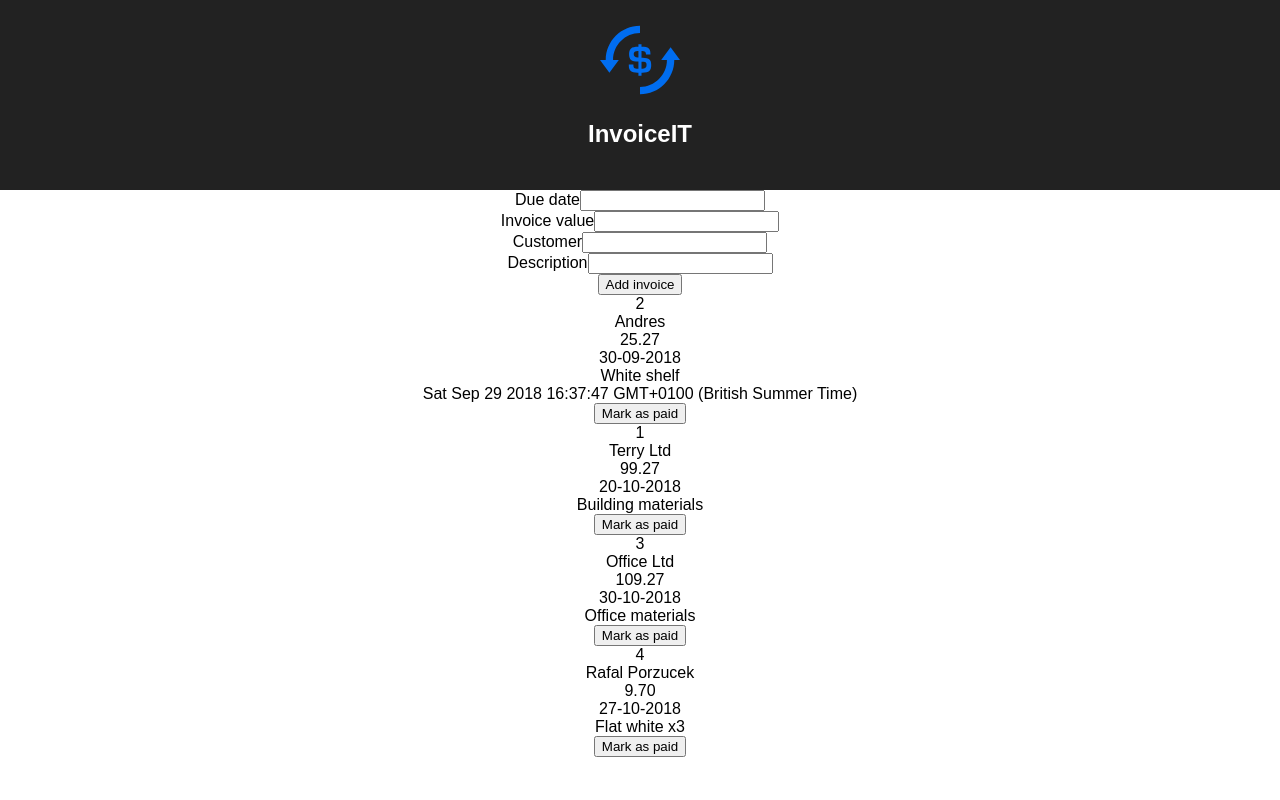
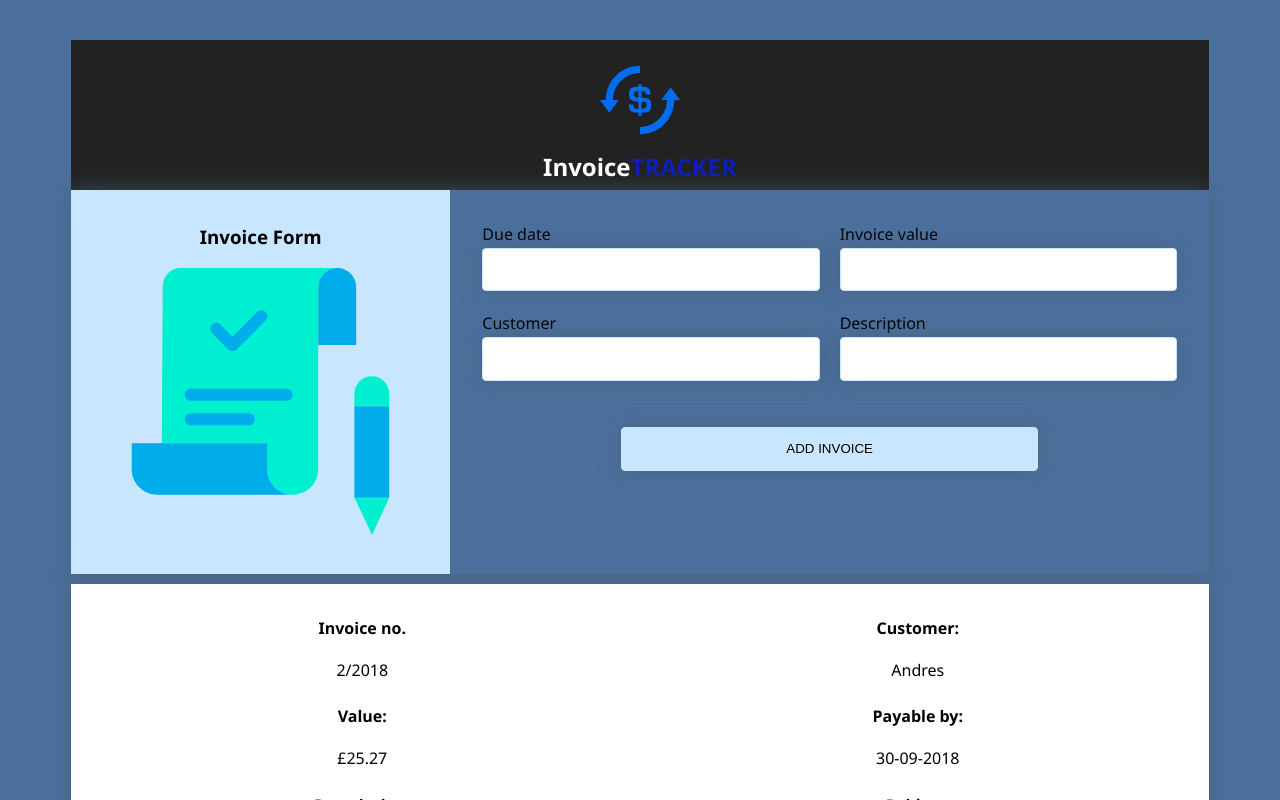
Before and after one commit to Cantem/invoice-tracker, a React (Create React App) app: page / in a window 1280 px wide. Shown: the top 800 px of the page. Built offline with nearby package versions, Linux system fonts and the light colour scheme.

Commit message:
Added styling to form and invoice list

```diff
--- a/public/index.html
+++ b/public/index.html
@@ -11,7 +11,6 @@
     -->
   <link rel="manifest" href="%PUBLIC_URL%/manifest.json">
   <link rel="shortcut icon" href="%PUBLIC_URL%/favicon.ico">
-  <link type="text/css" href="../static/style.css">
   <!--
       Notice the use of %PUBLIC_URL% in the tags above.
       It will be replaced with the URL of the `public` folder during the build.
--- a/src/App.css
+++ b/src/App.css
@@ -1,4 +1,8 @@
 .App {
+  max-width: 1170px;
+  margin-left: auto;
+  margin-right: auto;
+  padding: 1em;
   text-align: center;
 }
 
@@ -15,6 +19,11 @@
 
 .App-title {
   font-size: 1.5em;
+  margin: 0 0 1rem 0;
+}
+
+.App-title span {
+  color: rgb(15, 29, 186);
 }
 
 .App-intro {
--- a/src/App.js
+++ b/src/App.js
@@ -62,7 +62,10 @@ class App extends Component {
       <div className="App">
         <header className="App-header">
           <img src={logo} className="App-logo" alt="logo" />
-          <h1 className="App-title">InvoiceIT</h1>
+          <h1 className="App-title">
+            Invoice
+            <span>TRACKER</span>
+          </h1>
         </header>
         <Form
           initialState={this.props.initialState}
--- a/src/components/Form.js
+++ b/src/components/Form.js
@@ -1,5 +1,5 @@
 import React, { Component } from "react";
-
+import invoice from "./invoice.svg";
 export default class Form extends Component {
   constructor(props) {
     super(props);
@@ -25,12 +25,18 @@ export default class Form extends Component {
   }
   render() {
     return (
+      <div className="invoice-container">
+        <div className="wrapper">
+          <div className="invoice">
+            <h3>Invoice Form</h3>
+            <img src={invoice} className="invoice-image" alt="invoice" />
+          </div>
+          <div className="invoice-structure">
             <form
-        className="form"
               onChange={event => this.handelChange(event)}
               onSubmit={event => this.props.saveToStorage(event, this.state)}
             >
-        <div>
+              <p>
                 <label>Due date</label>
                 <input
                   className="form-field"
@@ -39,8 +45,8 @@ export default class Form extends Component {
                   type="text"
                   defaultValue={this.state.dueDate}
                 />
-        </div>
-        <div>
+              </p>
+              <p>
                 <label>Invoice value</label>
                 <input
                   className="form-field"
@@ -49,8 +55,8 @@ export default class Form extends Component {
                   type="text"
                   defaultValue={this.state.invoiceValue}
                 />
-        </div>
-        <div>
+              </p>
+              <p>
                 <label>Customer</label>
                 <input
                   className="form-field"
@@ -59,21 +65,27 @@ export default class Form extends Component {
                   type="text"
                   defaultValue={this.state.customer}
                 />
-          <div>
+              </p>
+              <p>
                 <label>Description</label>
                 <input
                   className="form-field"
+                  rows="5"
                   ref={this.description}
                   name="description"
                   type="text"
                   defaultValue={this.state.description}
                 />
-          </div>
-        </div>
+              </p>
+              <p className="full">
                 <button className="button" type="submit">
                   Add invoice
                 </button>
+              </p>
             </form>
+          </div>
+        </div>
+      </div>
     );
   }
 }
--- a/src/components/InvoiceList.js
+++ b/src/components/InvoiceList.js
@@ -11,13 +11,31 @@ export default class InvoiceList extends Component {
     });
 
     return sorted.map(invoice => (
-      <div key={invoice.id}>
-        <div>{invoice.id}</div>
-        <div>{invoice.customer}</div>
-        <div>{invoice.invoiceValue}</div>
-        <div>{invoice.dueDate}</div>
-        <div>{invoice.description}</div>
-        <div>{invoice.isPaid}</div>
+      <div className="container" key={invoice.id}>
+        <div>
+          <p> Invoice no.</p>
+          {invoice.id}
+          /2018
+        </div>
+        <div>
+          <p>Customer:</p>
+          {invoice.customer}
+        </div>
+        <div>
+          <p>Value:</p>£{invoice.invoiceValue}
+        </div>
+        <div>
+          <p>Payable by:</p>
+          {invoice.dueDate}
+        </div>
+        <div>
+          <p>Description:</p>
+          {invoice.description}
+        </div>
+        <div>
+          <p>Paid on:</p>
+          {invoice.isPaid}
+        </div>
         <button onClick={() => this.props.markAsPaid(invoice.id)}>
           Mark as paid
         </button>
--- a/src/index.css
+++ b/src/index.css
@@ -1,5 +1,165 @@
+* {
+  box-sizing: border-box;
+}
+
 body {
+  background: #4b709d;
+  line-height: 1.6;
+  font-family: "Segoe UI", Tahoma, Geneva, Verdana, sans-serif;
+  padding: 1em;
+}
+
+/*FORM*/
+
+.invoice-container {
+  max-width: 1170px;
+  margin-left: auto;
+  margin-right: auto;
+  margin-bottom: 10px;
+}
+
+.invoice-container-image {
+  display: none;
+}
+
+.wrapper {
+  box-shadow: 0 0 20px 0 rgba(72, 94, 116, 0.7);
+}
+
+.wrapper > * {
+  padding: 1em;
+}
+
+.invoice {
+  background: #c9e6ff;
+}
+
+.invoice h3 {
+  text-align: center;
+  margin: 0 0 1rem 0;
+}
+
+/* FORM STYLES */
+
+.invoice-structure form {
+  display: grid;
+  grid-template-columns: 1fr 1fr;
+  grid-gap: 20px;
+}
+
+.invoice-structure form label {
+  display: block;
+  text-align: left;
+}
+
+.invoice-structure form p {
   margin: 0;
-  padding: 0;
-  font-family: sans-serif;
 }
+
+.invoice-structure form .full {
+  grid-column: 1 / 3;
+}
+
+.invoice-structure form input {
+  width: 100%;
+  padding: 1em;
+  border: 1px solid #c9e6ff;
+  border-radius: 4px;
+  box-shadow: 0 0 20px 0 rgba(72, 94, 116, 0.7);
+}
+
+.invoice-structure form button {
+  width: 60%;
+  padding: 1em;
+
+  margin-bottom: 2.5em;
+  margin-top: 2em;
+
+  background: #c9e6ff;
+  border: 1px solid #c9e6ff;
+  border-radius: 4px;
+  box-shadow: 0 0 20px 0 rgba(72, 94, 116, 0.7);
+
+  text-transform: uppercase;
+  cursor: pointer;
+}
+
+.invoice-structure form button:hover,
+.invoice-structure form button:focus {
+  background: #92bde7;
+  color: #fff;
+  outline: 0;
+  transition: background-color 2s ease-out;
+}
+
+/* INVOICE LIST*/
+
+.container {
+  display: grid;
+  grid-template-columns: 1fr 1fr;
+  grid-gap: 5px;
+
+  background: #92bde7;
+  max-width: 1170px;
+  margin-bottom: 10px;
+
+  padding: 1em;
+
+  box-shadow: 0 0 20px 0 rgba(72, 94, 116, 0.7);
+  background: #ffffff;
+}
+
+.container button {
+  width: 40%;
+  padding: 1em;
+
+  margin-bottom: 2.5em;
+  margin-top: 2em;
+
+  background: #c9e6ff;
+  border: 1px solid #c9e6ff;
+  border-radius: 4px;
+  box-shadow: 0 0 20px 0 rgba(72, 94, 116, 0.7);
+
+  text-transform: uppercase;
+  cursor: pointer;
+
+  grid-column: 1 / 2;
+}
+
+.container button:hover,
+.container button:focus {
+  background: #92bde7;
+  color: #fff;
+  outline: 0;
+  transition: background-color 2s ease-out;
+}
+
+.container p {
+  font-weight: bold;
+}
+
+/* LARGE SCREENS */
+
+@media (min-width: 768px) {
+  .wrapper {
+    display: grid;
+    grid-template-columns: 1fr 2fr;
+  }
+
+  .wrapper > * {
+    padding: 2em;
+  }
+
+  .invoice-structure h3 {
+    text-align: left;
+  }
+
+  .invoice-container-image {
+    display: grid;
+  }
+
+  .container button {
+    width: 20%;
+  }
+}
--- a/static/style.css
+++ /dev/null
@@ -1,29 +0,0 @@
-* {
-  box-sizing: border-box;
-}
-
-.form {
-  width: 100%;
-  padding: 12px;
-  border: 1px solid #ccc;
-  border-radius: 4px;
-  resize: vertical;
-}
-
-.form-field {
-  width: 50%;
-}
-
-.button {
-  background-color: #033893;
-  color: white;
-  padding: 12px 20px;
-  border: none;
-  border-radius: 4px;
-  cursor: pointer;
-  float: right;
-}
-
-button :hover {
-  background-color: #0f3be9;
-}
```
Also changed, not shown: src/components/invoice.svg (added). Lines whose indentation alone changed are shown as unchanged.
